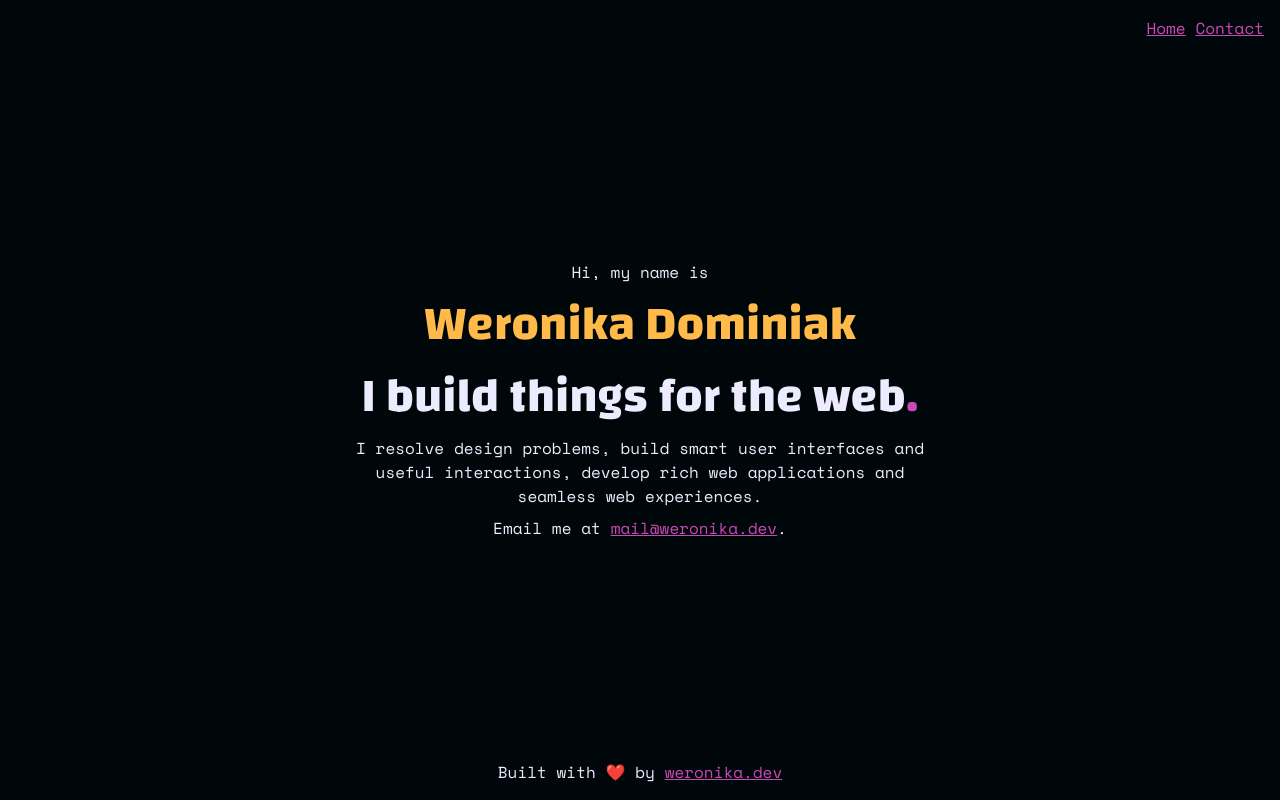
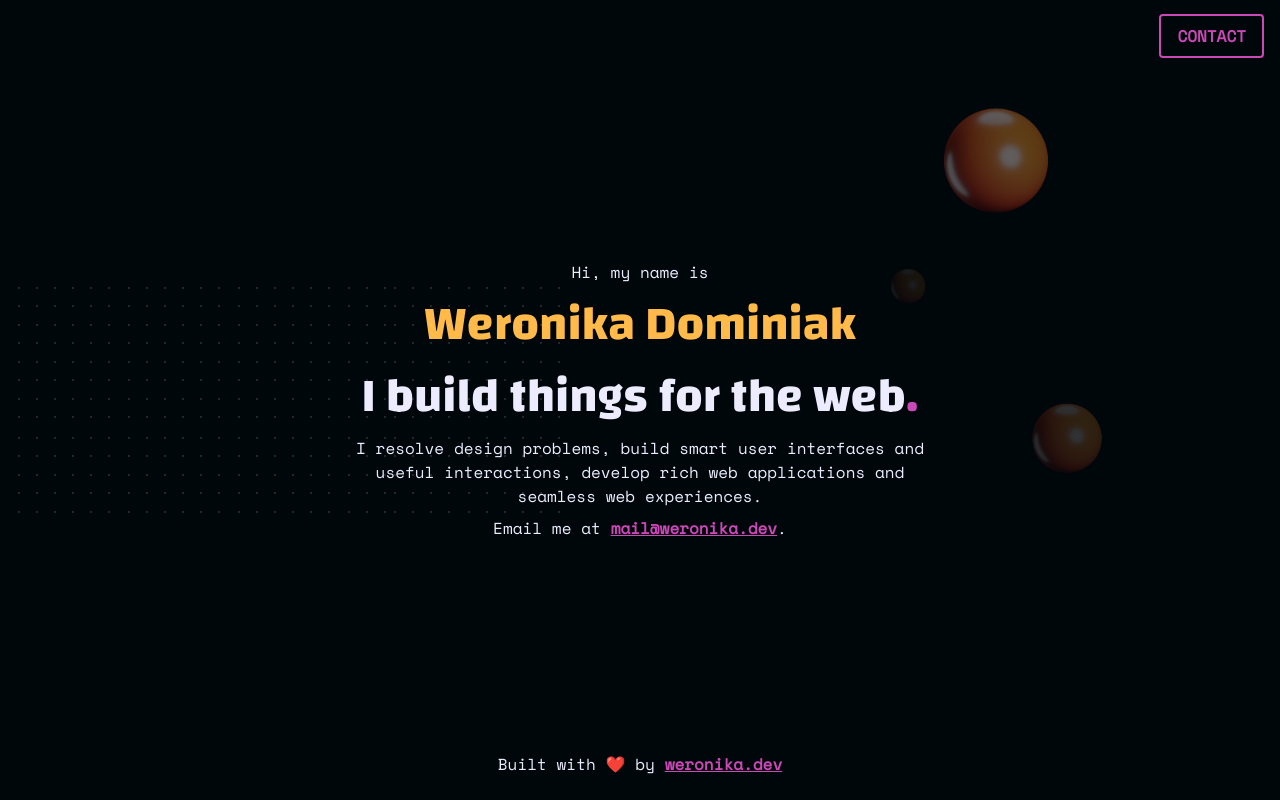
Before and after one commit to weronikadominiak/weronika-dev-v2, a plain HTML site: page index.html in a window 1280 px wide. Drawn offline with nearby package versions, Linux system fonts and the light colour scheme.

Commit message:
style: add decorational elements seo: add basic meta description

```diff
--- a/index.html
+++ b/index.html
@@ -6,6 +6,10 @@
 		<meta name="viewport" content="width=device-width, initial-scale=1.0" />
 		<title>Weronika Dominiak | Frontend Developer</title>
 		<!-- TODO: add meta tags -->
+		<meta
+			name="description"
+			content="Weronika Domniniak - Software Engineer who specializes in building seamless digital experiences"
+		/>
 		<!-- TODO  make new favicon-->
 		<link rel="icon" href="/assets/favicon.svg" />
 
@@ -15,14 +19,17 @@
 	<body>
 		<header>
 			<nav>
-				<a href="#">Home</a>
 				<!-- TODO I don't like when email is like this on the top, I should introduce contact section -->
-				<a href="mailto:mail@weronika.dev">Contact</a>
+				<a class="btn btn--primary" href="mailto:mail@weronika.dev">Contact</a>
 			</nav>
 		</header>
 		<main>
 			<section class="intro flex center">
 				<div class="intro--inner flex column gap">
+					<div class="bg-decor--dots"></div>
+					<div class="bg-decor--sphere bg-decor--sphere-l"></div>
+					<div class="bg-decor--sphere bg-decor--sphere-m"></div>
+					<div class="bg-decor--sphere bg-decor--sphere-s"></div>
 					<p>Hi, my name is</p>
 					<h1 class="decorative--secondary">Weronika Dominiak</h1>
 					<h2>
--- a/style.css
+++ b/style.css
@@ -2,7 +2,6 @@
 
 /* CSS Reset */
 html {
-	box-sizing: border-box;
 	font-size: 16px;
 	line-height: 1.5;
 }
@@ -10,7 +9,7 @@ html {
 *,
 *:before,
 *:after {
-	box-sizing: inherit;
+	box-sizing: border-box;
 }
 
 body,
@@ -63,11 +62,24 @@ h2 {
 
 a {
 	color: var(--primary);
+	font-weight: bold;
+}
+
+a:hover,
+a:active {
+	color: var(--dark);
+	background-color: var(--secondary);
+	border-radius: 4px;
+}
+
+a:focus {
+	border: 2px dotted var(--secondary);
 }
 
 nav {
 	text-align: right;
 	padding: 1rem;
+	margin-top: 0.5rem;
 }
 
 main {
@@ -86,12 +98,13 @@ footer {
 .intro {
 	text-align: center;
 	/*  Temporary footer and header */
-	min-height: calc(100vh - 112px);
+	min-height: calc(100vh - 128px);
 }
 
 .intro--inner {
 	max-width: 640px;
 	padding: 1rem;
+	position: relative;
 }
 
 /* UTIL CLASSES */
@@ -120,9 +133,72 @@ footer {
 	gap: 0.5rem;
 }
 
+/* BUTTONS */
+
+.btn {
+	padding: 8px 16px;
+	border-radius: 4px;
+	text-transform: uppercase;
+	text-decoration: none;
+	transition: all 0.2s ease-in;
+}
+
+.btn--primary {
+	border: 2px solid var(--primary);
+}
+
+.btn--primary:hover {
+	background: var(--secondary);
+	color: var(--dark);
+	border-color: var(--secondary);
+}
+
 /* FANCY TOUCH */
 
 ::selection {
 	background-color: var(--secondary);
 	color: var(--dark);
 }
+
+.bg-decor--dots {
+	width: 100%;
+	height: 100%;
+	background-image: url(assets/dots.svg);
+	background-repeat: repeat-x;
+	background-position: 0% 50%;
+	opacity: 0.6;
+	position: absolute;
+	top: 0;
+	right: 60%;
+}
+
+.bg-decor--sphere {
+	background-image: url(assets/sphere.png);
+	background-size: cover;
+	background-repeat: no-repeat;
+	position: absolute;
+	opacity: 0.4;
+}
+
+.bg-decor--sphere-l {
+	height: 120px;
+	width: 120px;
+	top: -150px;
+	right: -15%;
+}
+
+.bg-decor--sphere-m {
+	height: 80px;
+	width: 80px;
+	top: 150px;
+	right: -23%;
+	opacity: 0.2;
+}
+
+.bg-decor--sphere-s {
+	height: 40px;
+	width: 40px;
+	top: 20px;
+	right: 5%;
+	opacity: 0.1;
+}
```
Also changed, not shown: assets/dots.svg (added), assets/sphere.png (added).
